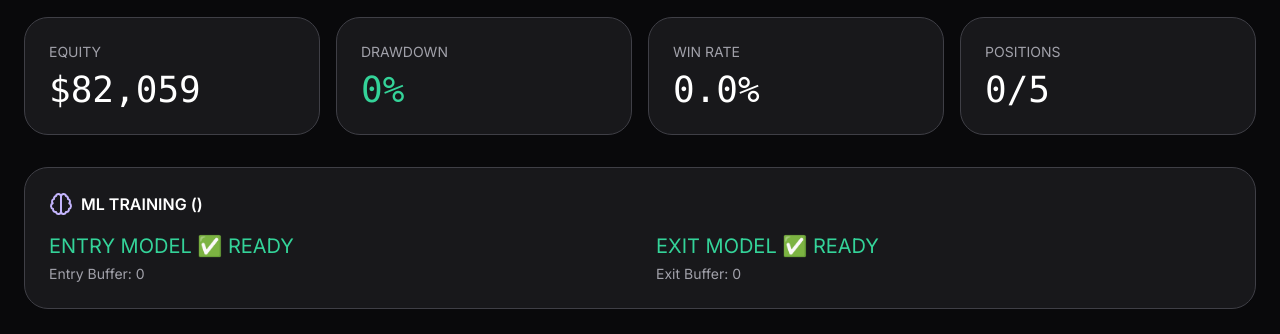
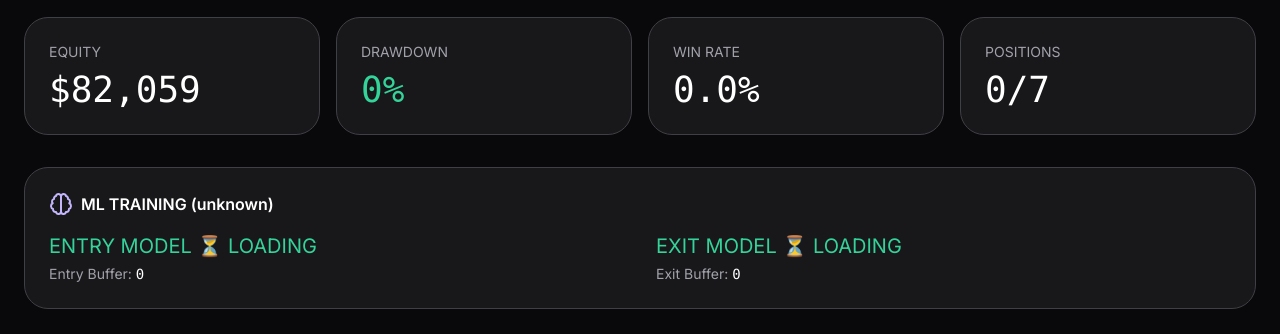
Before and after one commit to kevin-phan-25/alphastream-dashboard, a Next.js app: page / in a window 1280 px wide. Shown: the part 183-517 px from the top of the page. Built offline with nearby package versions, Linux system fonts and the light colour scheme; no server answers.

Commit message:
Update page.tsx

```diff
--- a/src/app/page.tsx
+++ b/src/app/page.tsx
@@ -1,5 +1,4 @@
 'use client';
-
 import React, { useEffect, useState, useCallback, useRef } from 'react';
 import axios from 'axios';
 import {
@@ -9,54 +8,25 @@ import {
 
 const CORE_BASE = 'https://alphastream-core-1017433009054.us-east1.run.app';
 const ML_BASE = 'https://alphastream-ml-1017433009054.us-east1.run.app';
-
 const ADMIN_KEY = process.env.NEXT_PUBLIC_ADMIN_KEY || '';
-
-type Position = {
-  symbol: string;
-  qty: number;
-  entry?: number;
-  side?: 'long' | 'short';
-  unrealizedPl?: number;
-};
-
-type RocketSignal = {
-  symbol: string;
-  action?: string;
-  confidence?: number;
-  volatilityEstimate?: number;
-  timestamp?: number;
-  reason?: string;
-};
-
-type MLStatus = {
-  entryModelReady: boolean;
-  exitModelReady: boolean;
-  exitBufferSize: number;
-  entryBufferSize: number;
-  lastSync?: string;
-  trainingActive: boolean;
-  version?: string;
-  recentLoss?: number;
-  avgLoss?: number;
-  lossHistory?: Array<{ ts: number; loss: number }>;
-};
 
 export default function TradingBotDashboard() {
   const [core, setCore] = useState<any>({});
-  const [mlStatus, setMlStatus] = useState<MLStatus>({
+  const [mlStatus, setMlStatus] = useState({
     entryModelReady: false,
     exitModelReady: false,
     exitBufferSize: 0,
     entryBufferSize: 0,
+    version: 'unknown',
     trainingActive: false,
+    recentLoss: null,
+    avgLoss: null,
   });
 
   const [logs, setLogs] = useState<string[]>([]);
   const [logFilter, setLogFilter] = useState<'all' | 'entry' | 'exit' | 'error'>('all');
   const [logHeight, setLogHeight] = useState(380);
   const [isResizing, setIsResizing] = useState(false);
-  const resizeRef = useRef<HTMLDivElement>(null);
 
   const cleanLog = (line: string): string => {
     let cleaned = line.replace(/\x1b\[[0-9;]*m/g, '').trim();
@@ -74,7 +44,7 @@ export default function TradingBotDashboard() {
       });
       setCore(res.data || {});
     } catch (e) {
-      console.error(e);
+      console.error("Core fetch failed", e);
     }
   };
 
@@ -84,19 +54,23 @@ export default function TradingBotDashboard() {
         headers: { 'x-admin-key': ADMIN_KEY }
       });
       const data = res.data || {};
+
       setMlStatus({
-        entryModelReady: data.models?.entry?.ready ?? false,
-        exitModelReady: data.models?.exit?.ready ?? false,
-        exitBufferSize: data.models?.exit?.bufferSize ?? data.exitBufferSize ?? 0,
-        entryBufferSize: data.models?.entry?.bufferSize ?? data.entryBufferSize ?? 0,
-        version: data.version,
+        entryModelReady: data.models?.entry?.ready ?? data.entryModelReady ?? false,
+        exitModelReady: data.models?.exit?.ready ?? data.exitModelReady ?? false,
+        exitBufferSize: data.models?.exit?.bufferSize ??
+                       data.exitBufferSize ??
+                       data.models?.exit?.size ?? 0,
+        entryBufferSize: data.models?.entry?.bufferSize ??
+                        data.entryBufferSize ??
+                        data.models?.entry?.size ?? 0,
+        version: data.version || 'v?.?',
         trainingActive: data.trainingActive ?? false,
         recentLoss: data.recentLoss,
         avgLoss: data.avgLoss,
-        lossHistory: data.lossHistory,
       });
     } catch (e) {
-      console.error(e);
+      console.error("ML Status fetch failed", e);
     }
   };
 
@@ -138,7 +112,7 @@ export default function TradingBotDashboard() {
     } catch (e) { alert("Reset failed"); }
   };
 
-  // Polling (slower to prevent spam)
+  // Polling
   useEffect(() => {
     fetchCore();
     fetchMLStatus();
@@ -153,7 +127,7 @@ export default function TradingBotDashboard() {
     };
   }, []);
 
-  // Resize Handler (original logic)
+  // Resize Handler
   const handleMouseDown = useCallback((e: React.MouseEvent) => {
     setIsResizing(true);
     e.preventDefault();
@@ -180,7 +154,7 @@ export default function TradingBotDashboard() {
   const filteredLogs = logs.filter(log => {
     if (logFilter === 'all') return true;
     if (logFilter === 'entry') return log.includes("ENTRY") || log.includes("📈");
-    if (logFilter === 'exit') return log.includes("EXIT") || log.includes("📉");
+    if (logFilter === 'exit') return log.includes("EXIT") || log.includes("📉") || log.includes("PROFIT") || log.includes("STOP");
     if (logFilter === 'error') return log.includes("ERROR") || log.includes("✗");
     return true;
   });
@@ -232,21 +206,33 @@ export default function TradingBotDashboard() {
           </div>
           <div className="bg-zinc-900 border border-zinc-700 rounded-3xl p-6">
             <div className="text-zinc-400 text-sm">POSITIONS</div>
-            <div className="text-4xl font-mono mt-2">{core.positionsCount || core.positions?.length || 0}/5</div>
+            <div className="text-4xl font-mono mt-2">
+              {core.positionsCount || core.positions?.length || 0}/7
+            </div>
           </div>
         </div>
 
-        {/* ML Status */}
+        {/* ML Status - Fixed Buffer Display */}
         <div className="bg-zinc-900 border border-zinc-700 rounded-3xl p-6 mb-8">
-          <h3 className="font-semibold mb-4 flex items-center gap-2"><Brain className="text-purple-400" /> ML TRAINING ({mlStatus.version})</h3>
+          <h3 className="font-semibold mb-4 flex items-center gap-2">
+            <Brain className="text-purple-400" /> ML TRAINING ({mlStatus.version})
+          </h3>
           <div className="grid grid-cols-2 gap-8">
             <div>
-              <div className="text-emerald-400 text-xl">ENTRY MODEL ✅ READY</div>
-              <div className="text-sm text-zinc-400 mt-1">Entry Buffer: {mlStatus.entryBufferSize}</div>
+              <div className="text-emerald-400 text-xl">
+                ENTRY MODEL {mlStatus.entryModelReady ? "✅ READY" : "⏳ LOADING"}
+              </div>
+              <div className="text-sm text-zinc-400 mt-1">
+                Entry Buffer: <span className="font-mono text-white">{mlStatus.entryBufferSize}</span>
+              </div>
             </div>
             <div>
-              <div className="text-emerald-400 text-xl">EXIT MODEL ✅ READY</div>
-              <div className="text-sm text-zinc-400 mt-1">Exit Buffer: {mlStatus.exitBufferSize}</div>
+              <div className="text-emerald-400 text-xl">
+                EXIT MODEL {mlStatus.exitModelReady ? "✅ READY" : "⏳ LOADING"}
+              </div>
+              <div className="text-sm text-zinc-400 mt-1">
+                Exit Buffer: <span className="font-mono text-white">{mlStatus.exitBufferSize}</span>
+              </div>
             </div>
           </div>
         </div>
@@ -262,7 +248,7 @@ export default function TradingBotDashboard() {
                   <div className="text-sm text-zinc-400 mt-1">
                     {Math.abs(p.qty)} shares @ {Number(p.entry || p.avgEntryPrice || 0).toFixed(2)}
                   </div>
-                  {p.unrealizedPl && (
+                  {p.unrealizedPl !== undefined && (
                     <div className={`text-sm mt-1 ${p.unrealizedPl > 0 ? 'text-emerald-400' : 'text-red-400'}`}>
                       PnL: ${p.unrealizedPl.toFixed(2)}
                     </div>
@@ -275,7 +261,7 @@ export default function TradingBotDashboard() {
           )}
         </div>
 
-        {/* Logs Panel - Full Original Style */}
+        {/* Logs Panel */}
         <div className="bg-zinc-900 border border-zinc-700 rounded-3xl p-6 flex-1 flex flex-col min-h-0">
           <div className="flex justify-between mb-3">
             <h3 className="font-semibold">ALL ACTIVITY LOGS</h3>
```
